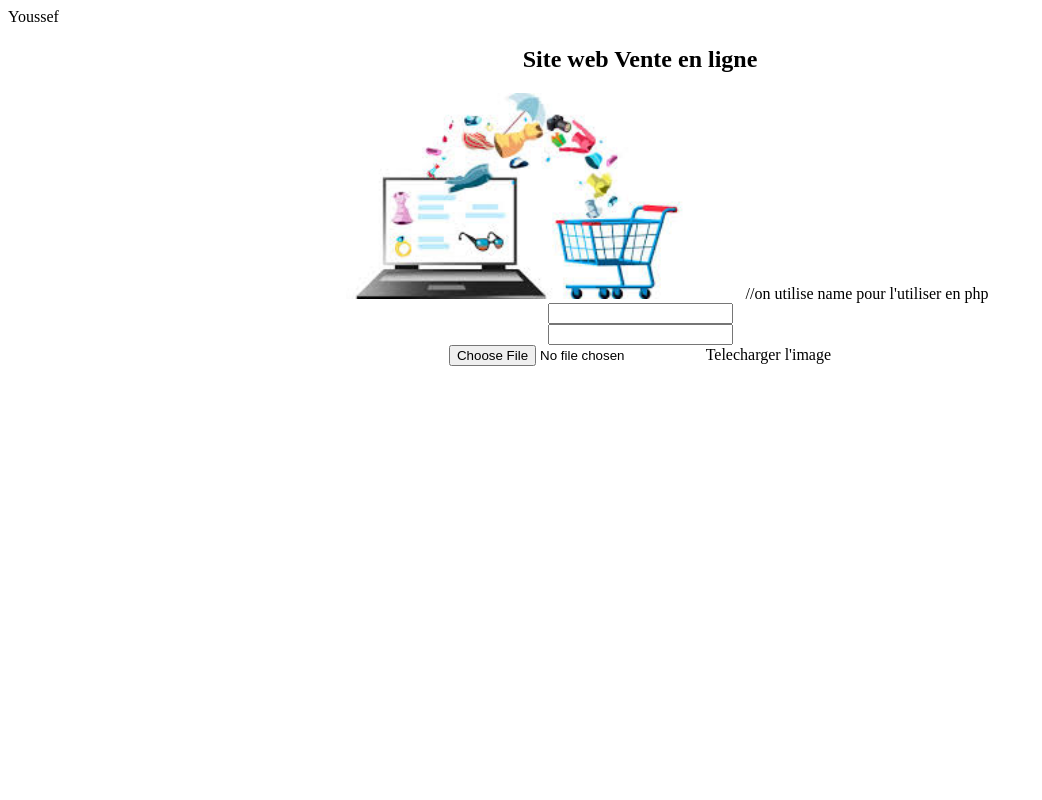
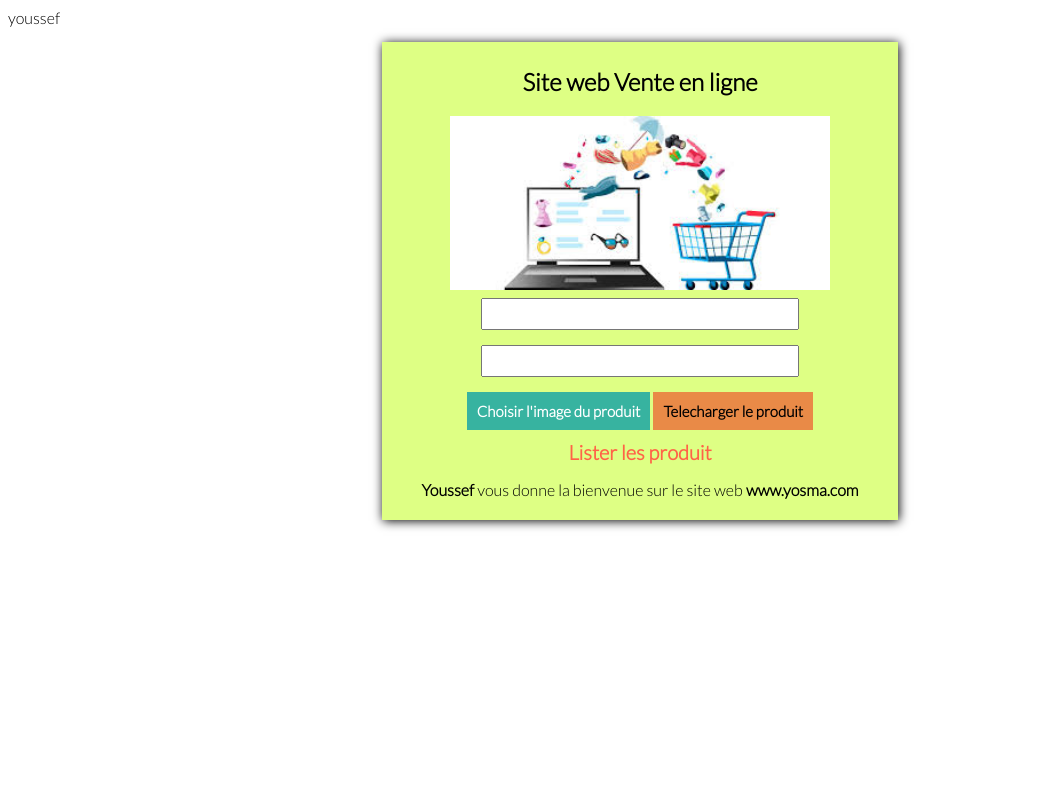
Before and after one commit to malkiyoussefPro/vente_en_-ligne, a PHP site: page / in a window 1280 px wide. Shown: the whole page, without its empty margins (0-1042 px from the left). Run offline with PHP 8.4, Linux system fonts and the light colour scheme.

Commit message:
telecharger les images

```diff
--- /dev/null
+++ b/connect_db.php
@@ -0,0 +1,12 @@
+<?php
+
+$host = 'localhost';
+$user = 'root';
+$pasword = '';
+$nom_db = 'vente_enligne';
+$con = mysqli_connect($host, $user, $pasword, $nom_db);
+
+if(isset($con)){
+    echo "youssef";
+}
+?>
--- a/index.php
+++ b/index.php
@@ -1,34 +1,50 @@
-<?php
 
-echo 'Youssef';
-
-?>
 
 <!DOCTYPE html>
 <html lang="en">
 <head>
     <meta charset="UTF-8">
     <meta name="viewport" content="width=device-width, initial-scale=1.0">
+    <link rel="stylesheet" href="style.css">
+    <link rel="preconnect" href="https://fonts.googleapis.com">
+<link rel="preconnect" href="https://fonts.gstatic.com" crossorigin>
+<link href="https://fonts.googleapis.com/css2?family=Lato:wght@300&family=Poppins:ital,wght@0,300;0,400;0,500;0,600;0,700;0,800;0,900;1,200;1,300;1,400;1,500;1,600;1,700;1,800;1,900&display=swap" rel="stylesheet">
     <title>Vente en ligne</title>
 </head>
 <body>
+   <?php
+
+        include 'connect_db.php';
+
+    ?>
+
     <center>
         <div class="main">
-            <form action="insert.php" method="POST">
+            <form action="insert.php" method="POST" enctype="multipart/form-data">
                 <h2>Site web Vente en ligne</h2>
-                <img src="./images/logo.jpeg" alt="logo" width="450px">
-                //on utilise name pour l'utiliser en php
+                <img src="./images/logo.jpeg" alt="logo" width="380px">
+
                 <div>
-                  <input type="text" name = 'name' >
+                  <input type = "text" name = "nom_produit" >
                 </div>
 
                <div>
-               <input type="text" name = 'prix' >
+               <input type = "text" name = "prix_produit" >
                </div>
                <div>
-                <input type="file" id="file" name="image"
-                style="">
-                <label for="file">Telecharger l'image</label>
+                <input type = "file" id = "file" name ='image_produit'
+                style="display: none;">
+                <label for="file">Choisir l'image du produit</label>
+
+                <button name = " telecharger "> Telecharger le produit</button>
+               </div>
+               <div>
+                <a href="prduit.php">Lister les produit</a>
+               </div>
+               <div>
+                <p>
+                    <span>Youssef</span> vous donne la bienvenue sur le site web <span>www.yosma.com</span>
+                </p>
                </div>
 
 
--- /dev/null
+++ b/style.css
@@ -0,0 +1,59 @@
+*{
+    font-family: 'lato', sans-serif;
+}
+
+.main{
+
+    background-color: rgb(222, 255, 132);
+    width: 40%;
+    box-shadow: 1px 1px 10px rgba(0, 0, 0, 1);
+    margin-top: 15px;
+    padding: 5px;
+
+
+}
+img{
+    margin-bottom: 5px;
+}
+span{
+    font-weight: bold;
+}
+h2{
+    font-family: 'lato', sans-serif;
+}
+
+input{
+    margin-bottom: 5px;
+    width: 60%;
+    padding: 5px;
+    font-family: 'lato', sans-serif;
+    font-size: 15px;
+    font-weight: bold;
+    margin-bottom: 15px;
+}
+
+button{
+    border: none;
+    padding: 10px;
+    width: 405;
+    font-weight: bold;
+    font-size: 15px;
+    background-color: rgb(233, 138, 71);
+    cursor: pointer;
+    margin-bottom: 10px;
+}
+label{
+    padding: 10px;
+    cursor: pointer;
+    font-weight: bold;
+    font-size: 15px;
+    background-color: rgb(55, 179, 160);
+    color: white;
+}
+a{
+    text-decoration: none;
+
+    font-size: 20px;
+    color: tomato;
+    font-weight: bold;
+}
```
Also changed, not shown: insert.php (added, +46 -0 lines), prduit.php (added).
